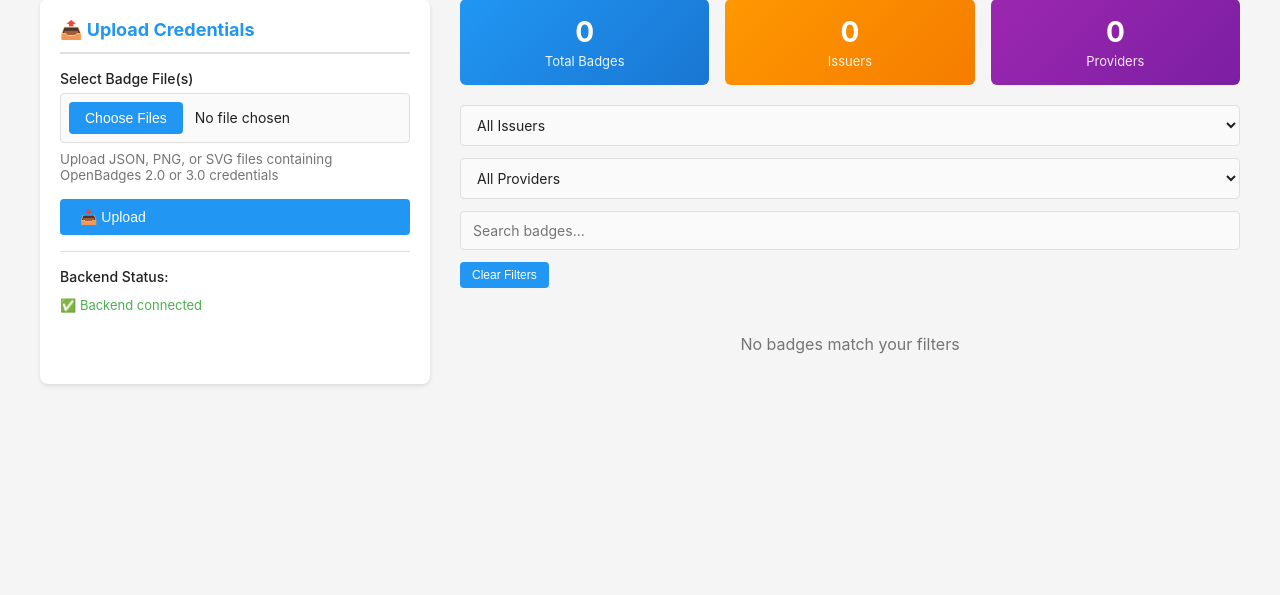
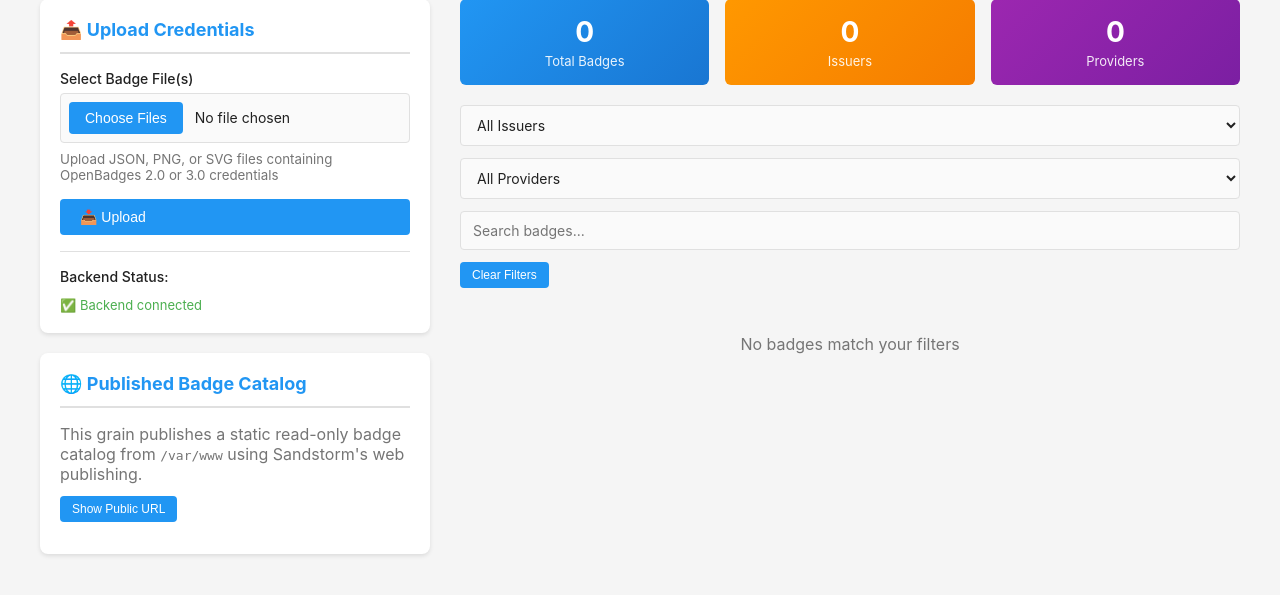
Before and after one commit to ocdtrekkie/badgepack, a Flask app: page / in a window 1280 px wide. Shown: the part 164-759 px from the top of the page. Run offline with Flask 3, Linux system fonts and the light colour scheme; data that the repository does not hold is empty; some libraries are stand-ins or nearby versions.

Commit message:
Add getPublicId

```diff
--- a/app.py
+++ b/app.py
@@ -7,9 +7,11 @@ import json
 import hashlib
 import base64
 from io import BytesIO
+import subprocess
 
 # Initialize Flask app
 instance_path = '/var'
+GET_PUBLIC_ID_HELPER = '/opt/app/sandstorm-integration/getPublicId'
 app = Flask(__name__, template_folder='templates', instance_path=instance_path)
 CORS(app)
 
@@ -69,6 +71,37 @@ class Badge(db.Model):
 # Create database tables
 with app.app_context():
     db.create_all()
+
+def get_public_url_from_helper(session_id):
+    """
+    Invoke the Sandstorm getPublicId helper with the current sessionId
+    and return its output as a URL string, or raise an Exception if something
+    goes wrong.
+    """
+    if not session_id:
+        raise RuntimeError('Missing X-Sandstorm-Session-Id header; cannot call getPublicId')
+
+    if not os.path.exists(GET_PUBLIC_ID_HELPER):
+        raise FileNotFoundError(f'getPublicId helper not found at {GET_PUBLIC_ID_HELPER}')
+
+    result = subprocess.run(
+        [GET_PUBLIC_ID_HELPER, session_id],
+        capture_output=True,
+        text=True,
+        timeout=5,
+    )
+
+    if result.returncode != 0:
+        raise RuntimeError(
+            f'getPublicId exited with code {result.returncode}, stderr={result.stderr.strip()}'
+        )
+
+    output = result.stdout.strip()
+    if not output:
+        raise RuntimeError('getPublicId produced empty stdout')
+
+    # If the helper returns just an ID, adjust here to construct the URL from that ID.
+    return output
 
 # ===== FRONTEND ROUTES =====
 
@@ -305,6 +338,20 @@ def export_badges():
     except Exception as e:
         return jsonify({'error': str(e)}), 400
 
+@app.route('/api/public-url', methods=['GET'])
+def get_public_url():
+    """Return the Sandstorm public URL for this grain's static web publishing."""
+    try:
+        # Sandstorm should inject this header on requests to the app
+        session_id = request.headers.get('X-Sandstorm-Session-Id')
+
+        url = get_public_url_from_helper(session_id)
+        return jsonify({'publicUrl': url}), 200
+    except Exception as e:
+        # Log to grain log so you can see exactly what's going wrong
+        print('Error in /api/public-url:', repr(e))
+        return jsonify({'error': str(e)}), 500
+
 # Error handlers
 
 def generate_static_snapshot():
--- a/templates/index.html
+++ b/templates/index.html
@@ -514,6 +514,8 @@
         </header>
 
         <div class="main-grid">
+            <!-- Left Column: Upload + Published Catalog -->
+            <div>
                 <!-- Upload Card -->
                 <div class="card">
                     <h2>📤 Upload Credentials</h2>
@@ -533,6 +535,20 @@
                         <div id="backendStatus" style="font-size: 13px; color: var(--color-text-secondary);">
                             Checking connection...
                         </div>
+                    </div>
+                </div>
+
+                <!-- Published Badge Catalog -->
+                <div class="card" style="margin-top: 20px;">
+                    <h2>🌐 Published Badge Catalog</h2>
+                    <div id="publicUrlAlert"></div>
+                    <p style="margin-bottom: 12px; color: var(--color-text-secondary);">
+                        This grain publishes a static read-only badge catalog from <code>/var/www</code> using Sandstorm's web publishing.
+                    </p>
+                    <button class="btn btn-sm btn-primary" onclick="loadPublicUrl()" style="margin-bottom: 8px;">
+                        Show Public URL
+                    </button>
+                    <div id="publicUrlDisplay" style="margin-top: 4px; font-size: 14px; word-break: break-all;"></div>
                 </div>
             </div>
 
@@ -1432,6 +1448,43 @@
             applyFilters();
         }
 
+        // Load public URL for static published page via backend helper
+        async function loadPublicUrl() {
+            const alertDiv = document.getElementById('publicUrlAlert');
+            const displayDiv = document.getElementById('publicUrlDisplay');
+
+            try {
+                const response = await fetch(`${API_BASE}/public-url`);
+                if (!response.ok) {
+                    showAlert(
+                        alertDiv,
+                        `Failed to retrieve public URL from backend (status ${response.status}).`,
+                        'error'
+                    );
+                    return;
+                }
+
+                const data = await response.json();
+                const url = data.publicUrl || data.autoUrl || null;
+
+                if (!url) {
+                    showAlert(alertDiv, 'Backend did not return a public URL.', 'error');
+                    return;
+                }
+
+                displayDiv.innerHTML =
+                    `<strong>Public URL:</strong> <a href="${url}" target="_blank">${url}</a>`;
+                showAlert(
+                    alertDiv,
+                    'Static badge catalog is available at the URL below.',
+                    'success'
+                );
+            } catch (error) {
+                console.error('Error fetching public URL:', error);
+                showAlert(alertDiv, 'Error fetching public URL: ' + error.message, 'error');
+            }
+        }
+
         // Show alert
         function showAlert(container, message, type) {
             container.innerHTML = `<div class="alert alert-${type}">${message}</div>`;
```
Also changed, not shown: 1 other file. Lines whose indentation alone changed are shown as unchanged.
